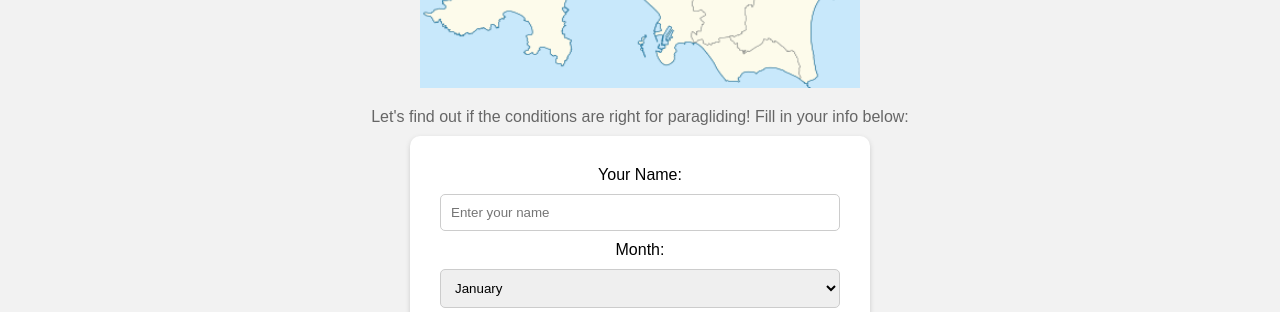
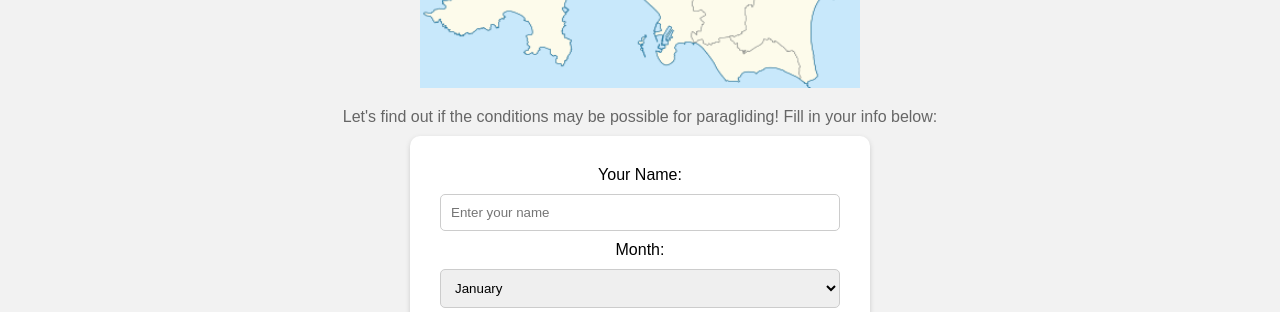
Before and after one commit to MirekL01/paragliding_app, a Flask app: page / in a window 1280 px wide. Shown: the part 300-612 px from the top of the page. Run offline with Flask 3, Linux system fonts and the light colour scheme.

Commit message:
text alteration

```diff
--- a/templates/index.html
+++ b/templates/index.html
@@ -18,7 +18,7 @@
   <p>{{ decision }}</p>
   <button onclick="window.location.href='/'">Return to Main Page</button>
 {% else %}
-  <p>Let's find out if the conditions are right for paragliding!  Fill in your info below:</p>
+  <p>Let's find out if the conditions may be possible for paragliding!  Fill in your info below:</p>
   <form method="POST" action="/calculate">
     <label for="name">Your Name:</label>
     <input type="text" id="name" name="name" placeholder="Enter your name">
```
